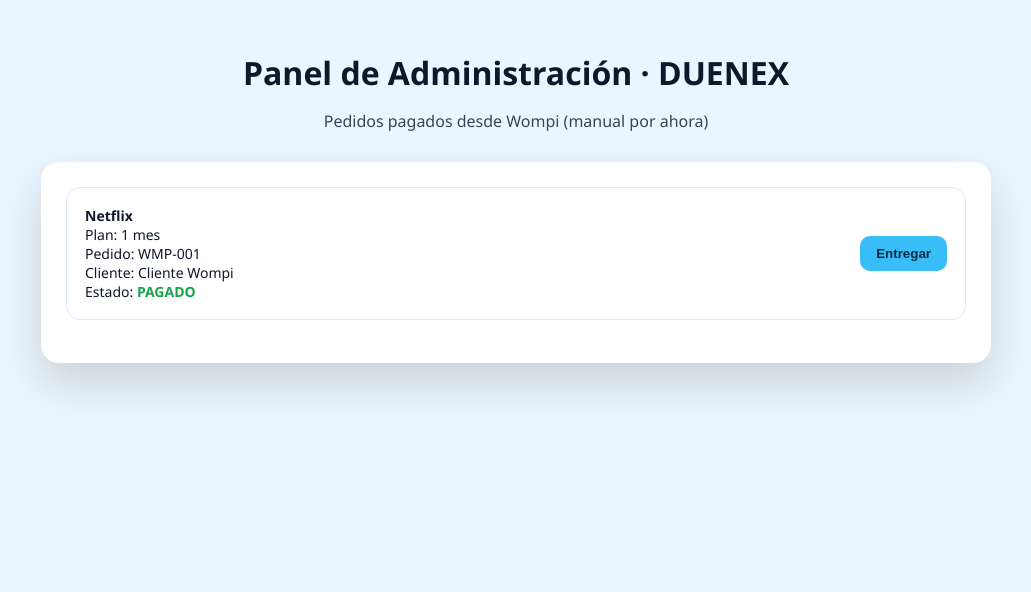
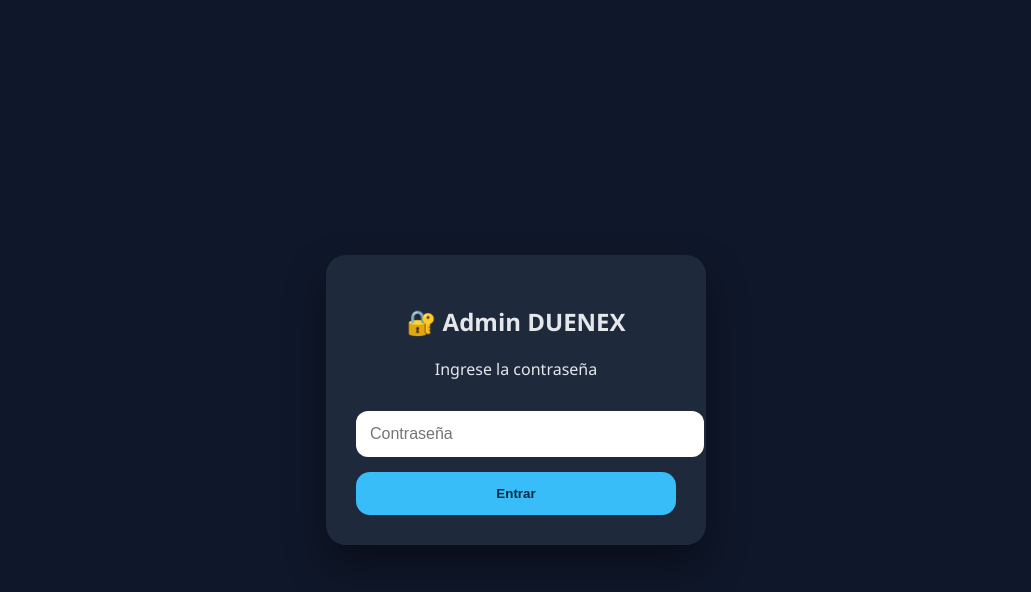
Before and after one commit to Duenex/duenex.github.io, a plain HTML site: page admin.html in a window 1280 px wide. Shown: the whole page, without its empty margins (124-1155 px from the left). Drawn offline with Linux system fonts and the light colour scheme.

Commit message:
Revamp admin panel layout and styling
Updated the styling and structure of the admin panel, including changes to the layout, colors, and added a login feature.

```diff
--- a/admin.html
+++ b/admin.html
@@ -2,149 +2,110 @@
 <html lang="es">
 <head>
 <meta charset="UTF-8">
-<title>DUENEX · Admin</title>
+<title>Admin DUENEX</title>
 <meta name="viewport" content="width=device-width, initial-scale=1.0">
 
 <style>
 body{
   margin:0;
-  padding:30px;
   font-family:Segoe UI, Arial, sans-serif;
-  background:#eaf6ff;
-  color:#0f172a;
+  background:#0f172a;
+  color:#e5e7eb;
 }
 
-h1{
-  text-align:center;
-  margin-bottom:10px;
+.login{
+  min-height:100vh;
+  display:flex;
+  align-items:center;
+  justify-content:center;
 }
 
-.subtitle{
+.card{
+  background:#1e293b;
+  padding:30px;
+  border-radius:20px;
+  width:320px;
   text-align:center;
-  opacity:.8;
-  margin-bottom:30px;
+  box-shadow:0 20px 40px rgba(0,0,0,.4);
 }
 
-.panel{
-  max-width:900px;
-  margin:auto;
-  background:#ffffff;
-  padding:25px;
-  border-radius:18px;
-  box-shadow:0 20px 45px rgba(0,0,0,.15);
+input{
+  width:100%;
+  padding:14px;
+  border-radius:12px;
+  border:none;
+  margin:15px 0;
+  font-size:16px;
 }
 
-.order{
-  border:1px solid #dbeafe;
+button{
+  width:100%;
+  padding:14px;
+  border:none;
   border-radius:14px;
-  padding:18px;
-  margin-bottom:18px;
-  display:flex;
-  justify-content:space-between;
-  align-items:center;
-}
-
-.info{
-  font-size:14px;
-}
-
-.status{
-  font-weight:700;
-}
-
-.paid{color:#16a34a;}
-.delivered{color:#2563eb;}
-
-button{
-  padding:10px 16px;
-  border:none;
-  border-radius:10px;
   background:#38bdf8;
   color:#002b45;
   font-weight:700;
   cursor:pointer;
 }
 
-button:disabled{
-  background:#94a3b8;
-  cursor:not-allowed;
+.admin{
+  display:none;
+  padding:30px;
 }
 
-.empty{
-  text-align:center;
-  opacity:.6;
+.order{
+  background:#1e293b;
+  padding:20px;
+  border-radius:16px;
+  margin-bottom:15px;
 }
 </style>
 </head>
 
 <body>
 
-<h1>Panel de Administración · DUENEX</h1>
-<p class="subtitle">Pedidos pagados desde Wompi (manual por ahora)</p>
+<!-- LOGIN -->
+<div class="login" id="login">
+  <div class="card">
+    <h2>🔐 Admin DUENEX</h2>
+    <p>Ingrese la contraseña</p>
+    <input type="password" id="password" placeholder="Contraseña">
+    <button onclick="login()">Entrar</button>
+  </div>
+</div>
 
-<div class="panel" id="orders"></div>
+<!-- ADMIN -->
+<div class="admin" id="admin">
+  <h1>📦 Pedidos Pagados</h1>
+
+  <!-- PEDIDO EJEMPLO -->
+  <div class="order">
+    <strong>Producto:</strong> Netflix 3 meses<br>
+    <strong>Cliente:</strong> WhatsApp<br>
+    <strong>Estado:</strong> Pagado ✅<br><br>
+    <button onclick="entregar(this)">Entregar</button>
+  </div>
+
+</div>
 
 <script>
-// 🔹 PEDIDOS SIMULADOS (luego Wompi los pondrá aquí automáticamente)
-let pedidos = JSON.parse(localStorage.getItem("pedidos_duenex")) || [
-  {
-    id:"WMP-001",
-    producto:"Netflix",
-    plan:"1 mes",
-    cliente:"Cliente Wompi",
-    estado:"pagado"
+const CLAVE = "Duenex123"; // 🔑 CAMBIA AQUÍ TU CONTRASEÑA
+
+function login(){
+  const pass = document.getElementById("password").value;
+  if(pass === CLAVE){
+    document.getElementById("login").style.display="none";
+    document.getElementById("admin").style.display="block";
+  }else{
+    alert("Contraseña incorrecta");
   }
-];
-
-function guardar(){
-  localStorage.setItem("pedidos_duenex", JSON.stringify(pedidos));
 }
 
-function entregar(id){
-  pedidos = pedidos.map(p=>{
-    if(p.id===id) p.estado="entregado";
-    return p;
-  });
-  guardar();
-  render();
+function entregar(btn){
+  btn.innerText = "Entregado ✔️";
+  btn.disabled = true;
 }
-
-function render(){
-  const box=document.getElementById("orders");
-  box.innerHTML="";
-
-  if(pedidos.length===0){
-    box.innerHTML='<p class="empty">No hay pedidos aún</p>';
-    return;
-  }
-
-  pedidos.forEach(p=>{
-    const div=document.createElement("div");
-    div.className="order";
-    div.innerHTML=`
-      <div class="info">
-        <strong>${p.producto}</strong><br>
-        Plan: ${p.plan}<br>
-        Pedido: ${p.id}<br>
-        Cliente: ${p.cliente}<br>
-        Estado:
-        <span class="status ${p.estado==="pagado"?"paid":"delivered"}">
-          ${p.estado.toUpperCase()}
-        </span>
-      </div>
-      <div>
-        ${
-          p.estado==="pagado"
-          ? `<button onclick="entregar('${p.id}')">Entregar</button>`
-          : `<button disabled>Entregado</button>`
-        }
-      </div>
-    `;
-    box.appendChild(div);
-  });
-}
-
-render();
 </script>
 
 </body>
```
